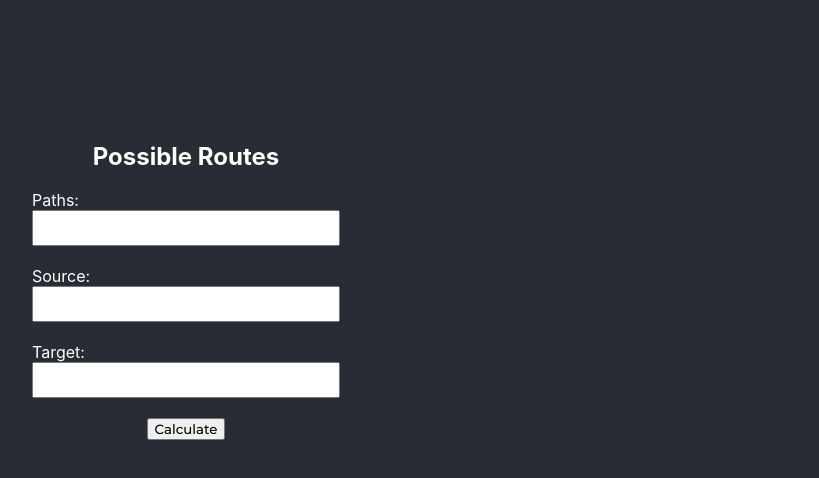
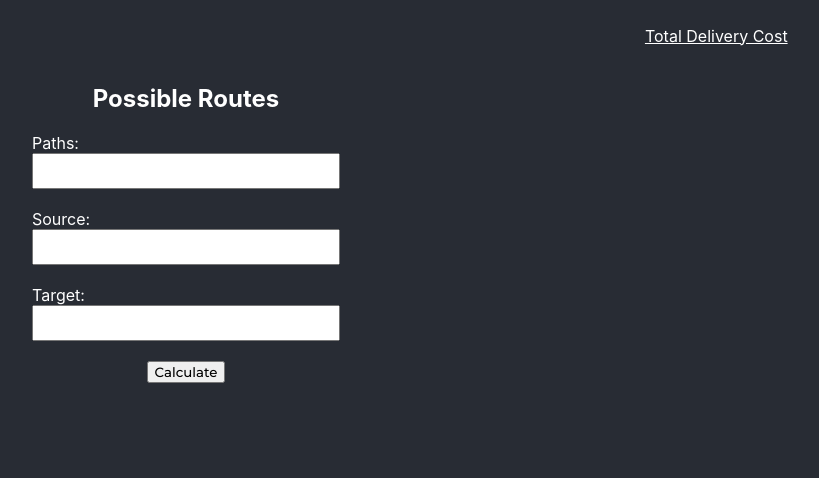
Before and after one commit to loxator/eko-route-finder, a React (Create React App) app: page /routes in a window 1280 px wide. Shown: the top 478 px of the page, without its empty margins (454-1273 px from the left). Built offline with nearby package versions, Linux system fonts and the light colour scheme.

Commit message:
Add Link to switch between screens and wrap test component in Router

```diff
--- a/src/components/App/App.css
+++ b/src/components/App/App.css
@@ -34,3 +34,10 @@
   color: white;
   font-size: xx-large;
 }
+
+.app__link {
+  color: white;
+  position: fixed;
+  right: 0;
+  margin: 2% 3%;
+}
--- a/src/scenes/PossibleRoutes/component.jsx
+++ b/src/scenes/PossibleRoutes/component.jsx
@@ -1,6 +1,7 @@
 import React, { useState } from "react";
 import Graph from "../../models/Graph";
 import Input from "../../components/Input/component";
+import { Link } from "react-router-dom";
 import "./styles.css";
 
 const PossibleRoutes = (props) => {
@@ -33,7 +34,10 @@ const PossibleRoutes = (props) => {
     } else setError(routesResult.text.message);
   };
   return (
-    <div className="routes__wrapper">
+    <div>
+      <Link className="app__link" to="/">
+        Total Delivery Cost
+      </Link>
       <form className="app__form" onSubmit={handleClick}>
         <h2>Possible Routes</h2>
         <Input
--- a/src/scenes/TotalDeliveryCost/component.jsx
+++ b/src/scenes/TotalDeliveryCost/component.jsx
@@ -1,6 +1,7 @@
 import React, { useState } from "react";
 import { computeTotalDeliveryCost } from "../../utils/helpers/helpers";
 import Input from "../../components/Input/component";
+import { Link } from "react-router-dom";
 function TotalDeliveryCost() {
   const [paths, setPaths] = useState("");
   const [route, setRoute] = useState("");
@@ -16,6 +17,9 @@ function TotalDeliveryCost() {
   };
   return (
     <div>
+      <Link className="app__link" to="/routes">
+        Possible Routes
+      </Link>
       <form className="app__form" onSubmit={handleClick}>
         <h2>Total Delivery Cost</h2>
         <Input
```
Also changed, not shown: 2 other files (tests, documents, lock files or other folders).
